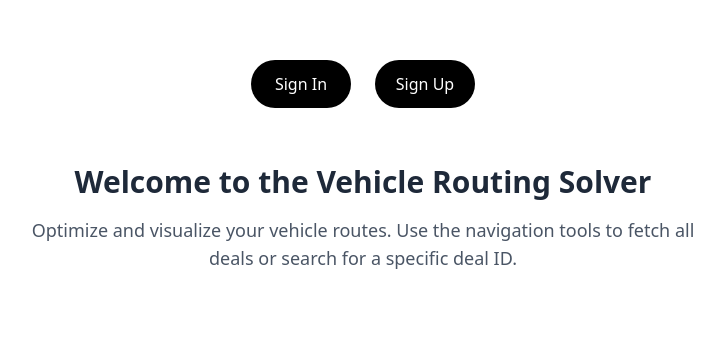
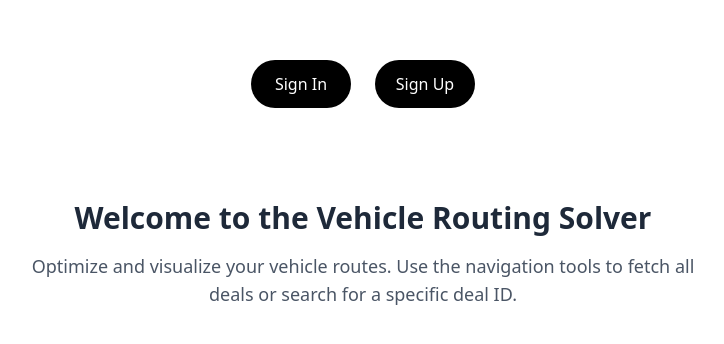
Before and after one commit to Two-Small-Men-With-Big-Hearts/vehicle-routing-app, a Next.js app: page / in a window 1280 px wide. Shown: the part 116-460 px from the top of the page, without its empty margins (277-1001 px from the left). Built offline with nearby package versions, Linux system fonts and the light colour scheme; no server answers.

Commit message:
universal format fix

```diff
--- a/app/fetch-all/page.tsx
+++ b/app/fetch-all/page.tsx
@@ -37,7 +37,7 @@ export default function Page() {
 
 
   return (
-    <div className="flex flex-col items-center justify-start min-h-screen py-10 bg-gray-100">
+    <div className="flex flex-col items-center justify-start min-h-screen py-10 bg-gray-100 mt-20">
       <div className="flex flex-wrap justify-center gap-3 mb-8">
         <button
           onClick={fetchRoutes}
--- a/app/fetch-id/page.tsx
+++ b/app/fetch-id/page.tsx
@@ -47,7 +47,7 @@ export default function FetchIdPage() {
 
 
   return (
-    <div className="flex flex-col items-center w-full">
+    <div className="flex flex-col items-center w-full mt-20">
       <h2 className="text-2xl font-semibold mt-8 mb-4">Find Deals</h2>
       <div className="flex space-x-2 mb-8">
         <Input
--- a/app/page.tsx
+++ b/app/page.tsx
@@ -1,6 +1,6 @@
 export default function HomePage() {
   return (
-    <div className="text-center mt-16">
+    <div className="text-center mt-25">
       <h2 className="text-3xl font-semibold text-gray-800 mb-4">Welcome to the Vehicle Routing Solver</h2>
       <p className="text-lg text-gray-600 max-w-2xl mx-auto">
         Optimize and visualize your vehicle routes. Use the navigation tools to fetch all deals or search for a specific deal ID.
```
